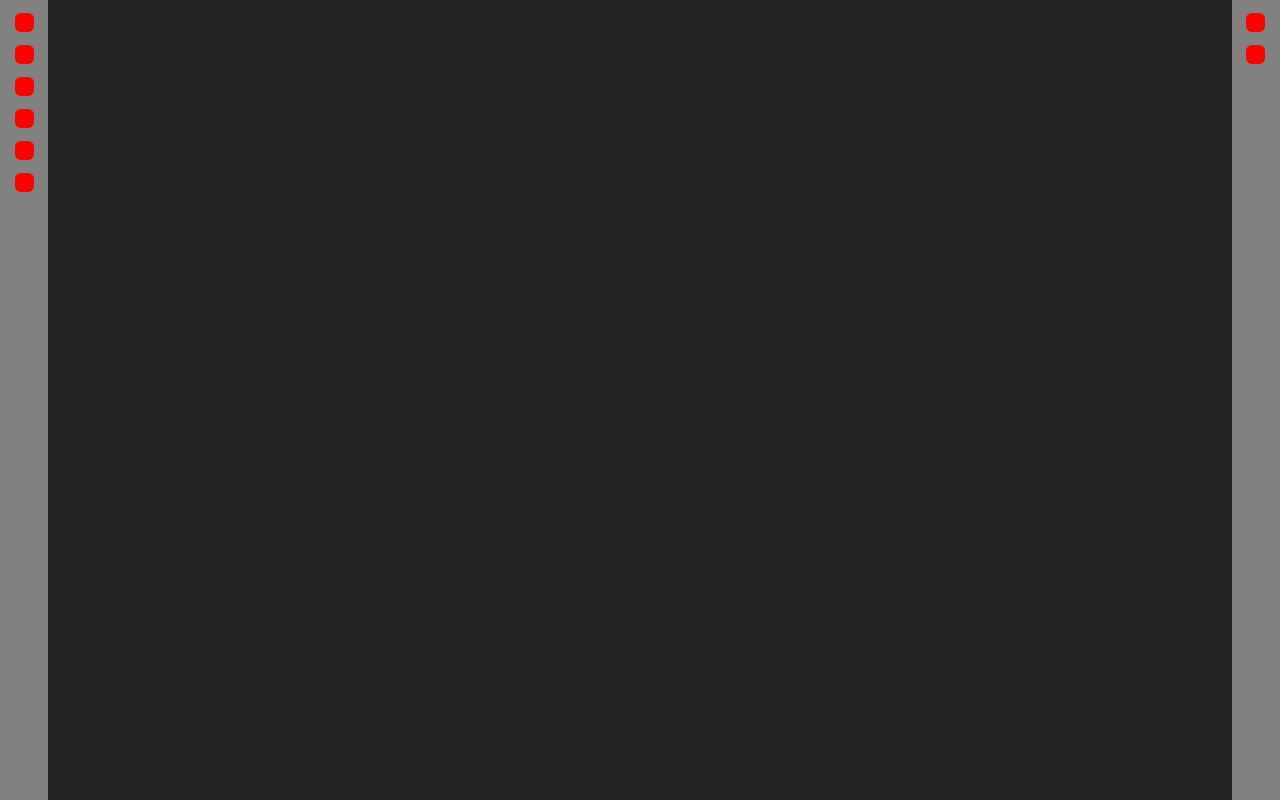
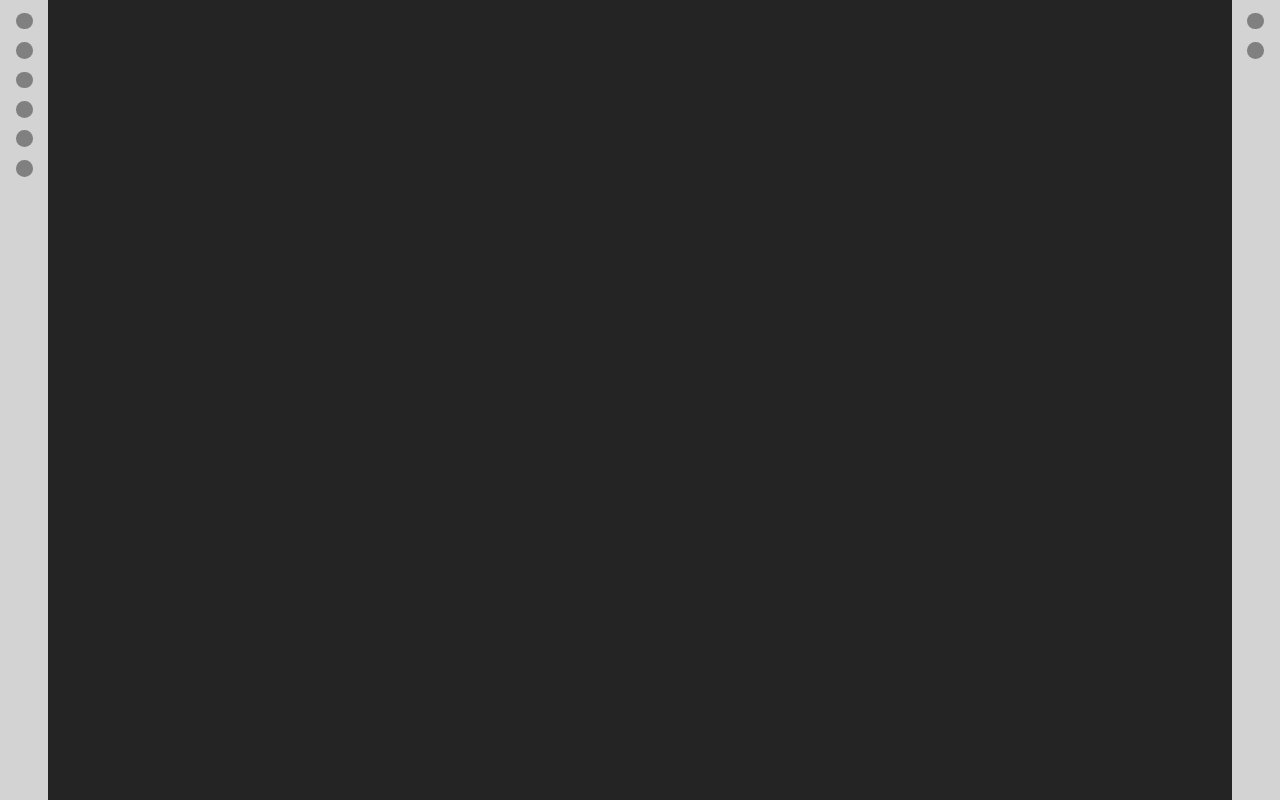
Before and after one commit to tomasrobino/forum, a React (Vite) app: page / in a window 1280 px wide. Built offline with nearby package versions, Linux system fonts and the light colour scheme.

Commit message:
switched divs for buttons in sidebars

```diff
--- a/src/App.tsx
+++ b/src/App.tsx
@@ -1,6 +1,5 @@
 import './App.module.css'
 import styles from './App.module.css'
-import LeftBar from "./components/LeftBar.tsx";
 
 function App() {
   return (
--- a/src/components/LeftBar.tsx
+++ b/src/components/LeftBar.tsx
@@ -3,12 +3,12 @@ import styles from './SideBar.module.css'
 export default function LeftBar() {
   return(
     <div className={styles.bar}>
-      <div className={styles.button}></div> {/*Recent*/}
-      <div className={styles.button}></div> {/*Popular*/}
-      <div className={styles.button}></div> {/*Unsolved*/}
-      <div className={styles.button}></div> {/*Categories*/}
-      <div className={styles.button}></div> {/*Tags*/}
-      <div className={styles.button}></div> {/*Chat*/}
+      <button className={styles.button}></button> {/*Recent*/}
+      <button className={styles.button}></button> {/*Popular*/}
+      <button className={styles.button}></button> {/*Unsolved*/}
+      <button className={styles.button}></button> {/*Categories*/}
+      <button className={styles.button}></button> {/*Tags*/}
+      <button className={styles.button}></button> {/*Chat*/}
     </div>
   )
 }
--- a/src/components/RightBar.tsx
+++ b/src/components/RightBar.tsx
@@ -3,8 +3,8 @@ import styles from './SideBar.module.css'
 export default function RightBar() {
   return(
     <div className={styles.bar}>
-      <div className={styles.button}></div> {/*Login*/}
-      <div className={styles.button}></div> {/*Register*/}
+      <button className={styles.button}></button> {/*Login*/}
+      <button className={styles.button}></button> {/*Register*/}
     </div>
   )
 }
--- a/src/components/SideBar.module.css
+++ b/src/components/SideBar.module.css
@@ -1,5 +1,5 @@
 .bar {
-    background-color: grey;
+    background-color: lightgray;
     height: 100vh;
     width: 3vw;
     padding: 0 5px;
@@ -9,9 +9,15 @@
 }
 
 .button {
-    border-radius: 30%;
+    border-radius: 50%;
+    border: 0;
     margin-top: 1vw;
-    width: 1.5vw;
-    height: 1.5vw;
-    background-color: red;
+    width: 1.3vw;
+    height: 1.3vw;
+    background-color: grey;
 }
+
+.button:hover {
+    background-color: rgb(60, 60, 60);
+    cursor: pointer;
+}
```
